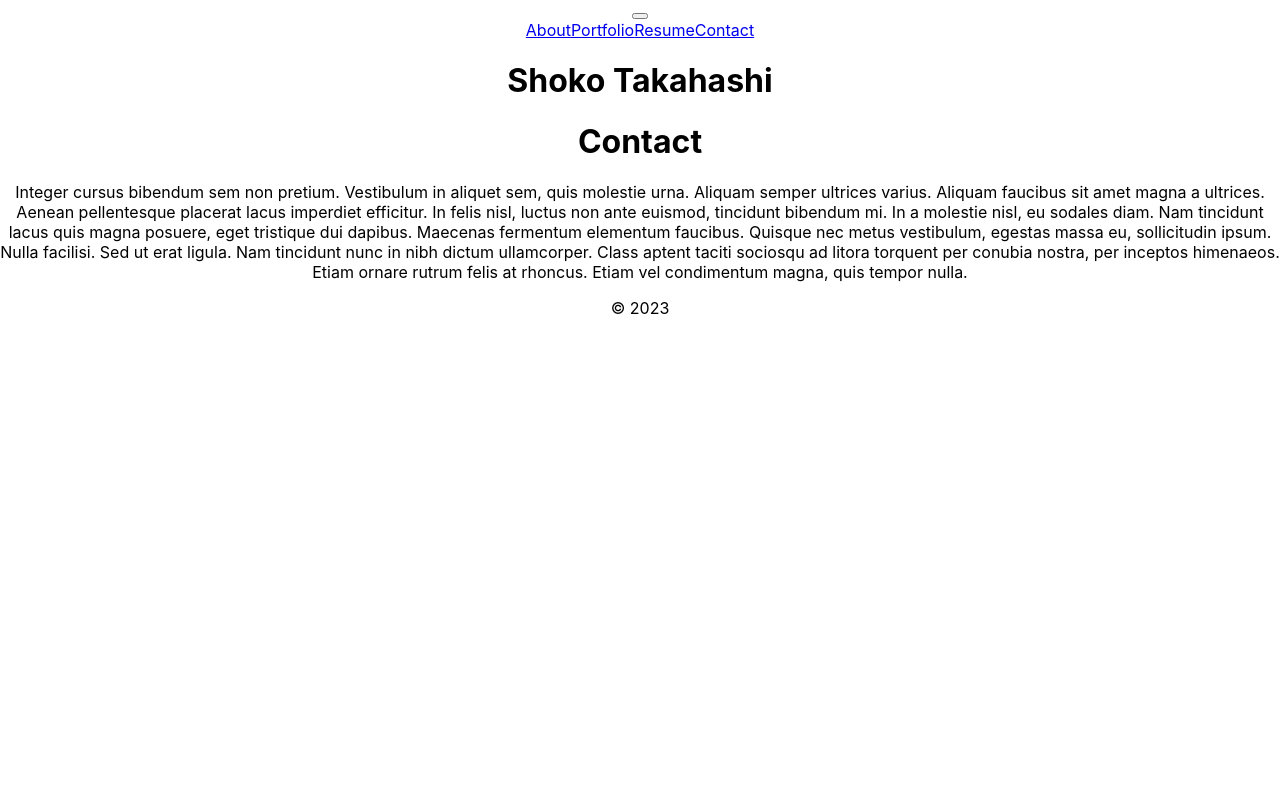
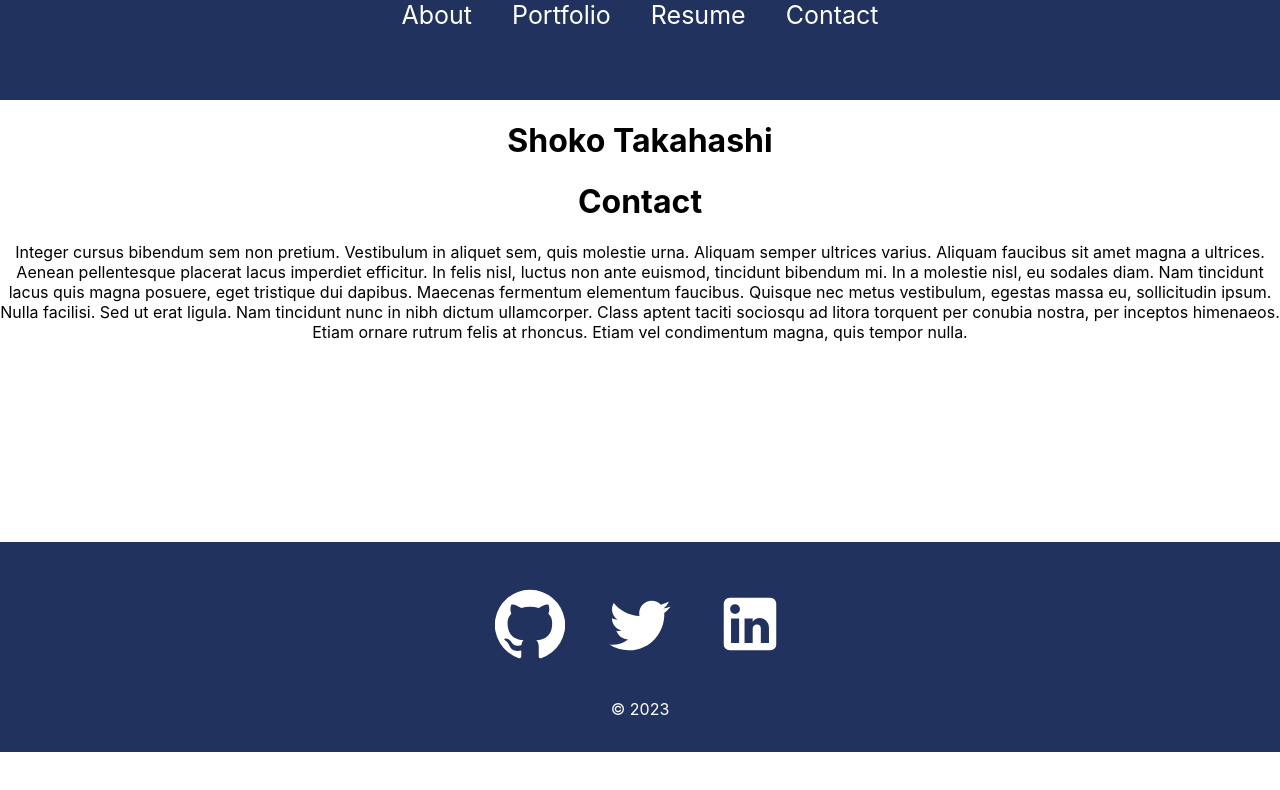
Before and after one commit to Shok1to/react-portfolio, a React (Create React App) app: page /Contact in a window 1280 px wide. Shown: the top 790 px of the page. Built offline with nearby package versions, Linux system fonts and the light colour scheme.

Commit message:
added Footer.js and css

```diff
--- a/package.json
+++ b/package.json
@@ -4,6 +4,9 @@
   "homepage": "https://Shok1to.github.io/react-portfolio",
   "private": true,
   "dependencies": {
+    "@emotion/react": "^11.11.1",
+    "@emotion/styled": "^11.11.0",
+    "@mui/material": "^5.14.3",
     "@testing-library/jest-dom": "^5.17.0",
     "@testing-library/react": "^13.4.0",
     "@testing-library/user-event": "^13.5.0",
--- a/src/App.css
+++ b/src/App.css
@@ -1,5 +1,6 @@
 .App {
   text-align: center;
+
 }
 
 .App-logo {
--- a/src/components/Footer.js
+++ b/src/components/Footer.js
@@ -1,8 +1,18 @@
+import React from "react";
+import GithubIcon from "@material-ui/icons/Github";
+import TwitterIcon from "@material-ui/icons/Twitter";
+import LinkedinIcon from "@material-ui/icons/LinkedIn";
+import '../styles/Footer.css';
 
 function Footer() {
   return (
-    <div >
-        &copy; 2023
+    <div className="footer" >
+      <div className="socialMedia">
+        <GithubIcon />
+        <TwitterIcon />
+        <LinkedinIcon />
+      </div>
+        <p>&copy; 2023</p>
     </div>
   );
 }
--- a/src/components/Navbar.js
+++ b/src/components/Navbar.js
@@ -1,9 +1,10 @@
 import React from 'react';
 import { Link, useLocation } from "react-router-dom";
+import '../styles/Navbar.css';
 
 function Navbar() {
   return (
-    <div className="nav-tabs">
+    <div className="navbar">
       <div className="toggleButton">
         <button></button>
       </div>
--- /dev/null
+++ b/src/styles/Footer.css
@@ -0,0 +1,28 @@
+.footer {
+    width: 100%;
+    height: 200px;
+    background: #21325e;
+    display: flex;
+    justify-content: center;
+    align-items: center;
+    flex-direction: column;
+    padding-top: 10px;
+    margin-top: 200px;
+  }
+
+  .socialMedia svg {
+    color: white;
+    margin: 20px;
+    font-size: 70px;
+    cursor: pointer;
+  }
+
+  .footer p {
+    color: white;
+  }
+
+  @media only screen and (max-width: 600px) {
+    .footer svg {
+      font-size: 50px;
+    }
+  }
```
Also changed, not shown: 1 other file (tests, documents, lock files or other folders).
